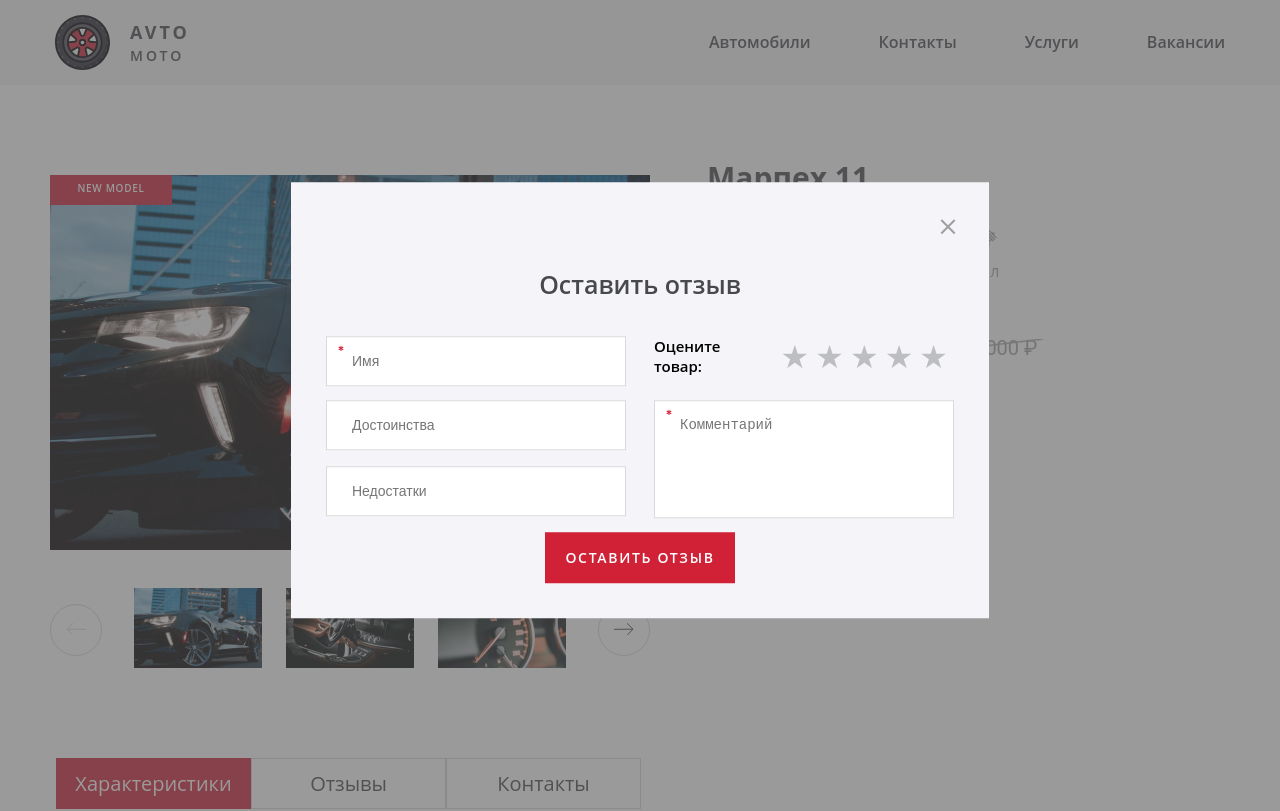
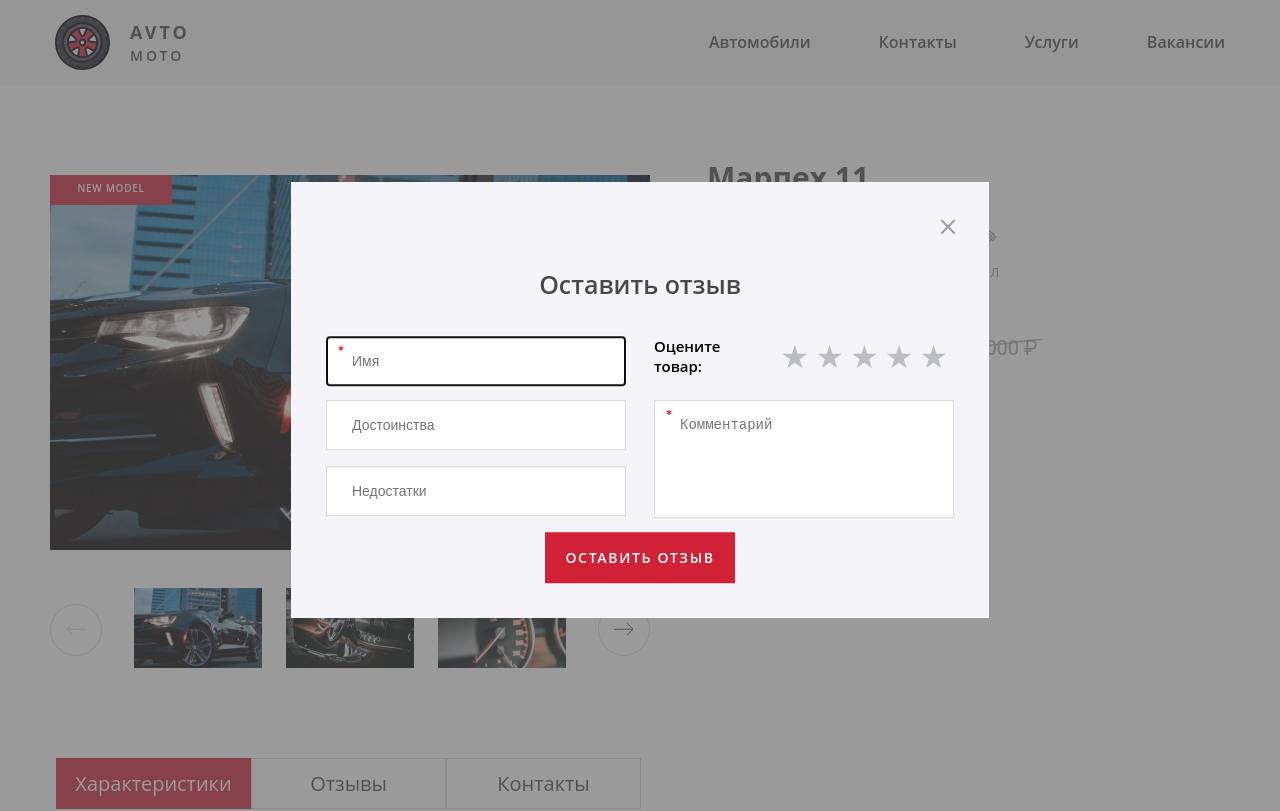
Before and after one commit to alianta/Khrustaleva_avto-moto, a React (Create React App) app in the folder project/: page / in a window 1280 px wide. Shown: the top 811 px of the page. Built offline with nearby package versions, Linux system fonts and the light colour scheme.

Commit message:
автофокус поле "Имя" формы

```diff
--- a/project/src/components/add-review/add-review.jsx
+++ b/project/src/components/add-review/add-review.jsx
@@ -46,7 +46,7 @@ function AddReview() {
         <h2 className="review-form__title">Оставить отзыв</h2>
         <div className="review-form__field required">
           <label className="review-form__label visually-hidden" htmlFor="review-form__name">Имя</label>
-          <input id="review-form__name" className="review-form__input" type="text" name="name" placeholder="Имя" onChange={(evt) => setName(evt.target.value)}/>
+          <input id="review-form__name" className="review-form__input" type="text" name="name" placeholder="Имя" onChange={(evt) => setName(evt.target.value)} autoFocus/>
         </div>
         <div className="review-form__field">
           <label className="review-form__label visually-hidden" htmlFor="review-form__pros">Достоинства</label>
```
